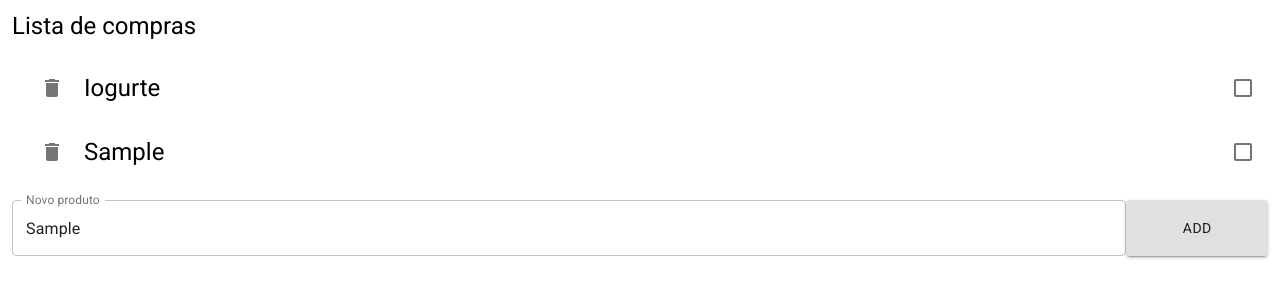
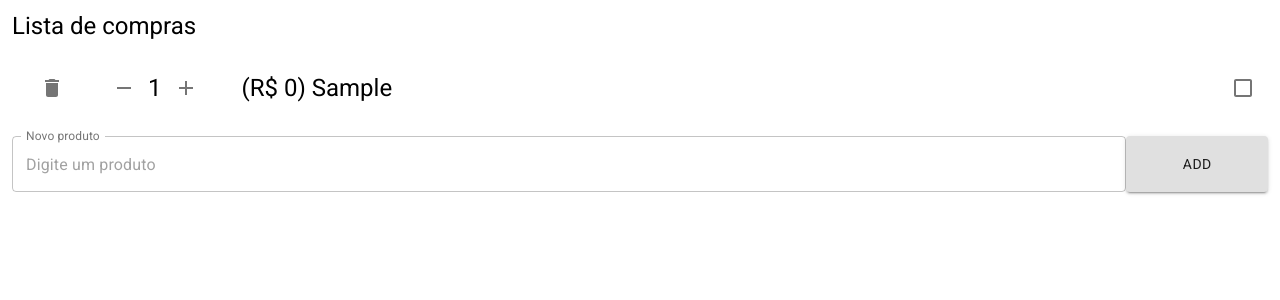
Before and after one commit to atreib/listeiv2, a React (Create React App) app: page / in a window 1280 px wide. Both pictures are taken after typing "Sample" into the empty fields and a click on the button "ADD". Shown: the top 300 px of the page. Built offline with nearby package versions, Linux system fonts and the light colour scheme.

Commit message:
feat: basic shopping list structure and functions

```diff
--- a/package.json
+++ b/package.json
@@ -13,6 +13,7 @@
     "react-scripts": "4.0.2",
     "styled-components": "^5.2.1",
     "typescript": "^4.1.2",
+    "uuid": "^8.3.2",
     "web-vitals": "^1.0.1"
   },
   "scripts": {
@@ -78,6 +79,7 @@
     "@types/react-dom": "^17.0.0",
     "@types/react-router-dom": "^5.1.7",
     "@types/styled-components": "^5.1.7",
+    "@types/uuid": "^8.3.0",
     "@typescript-eslint/eslint-plugin": "^4.15.0",
     "@typescript-eslint/parser": "^4.15.0",
     "eslint": "^7.20.0",
--- a/src/components/pages/dashboard/DashboardPage.tsx
+++ b/src/components/pages/dashboard/DashboardPage.tsx
@@ -9,47 +9,78 @@ import {
   AppButton,
   AppList,
 } from './DashboardPage.styles';
-import { ProductModel, ShoppingListModel } from './../../../models';
-
-const __mock_product__: ProductModel = {
-  id: '0000-0000-0000-00000000-0000',
-  label: 'Iogurte',
-  quantity: 2,
-  unityPrice: 12.5,
-  totalPrice: 25.0,
-};
-
-const __mock_list__: ShoppingListModel = {
-  id: '0000',
-  products: [__mock_product__],
-};
+import { ProductModel } from './../../../models';
+import { generate } from './../../../helpers/uuid';
 
 export const DashboardPage = () => {
-  const [shoppingList, setShoppingList] = useState(__mock_list__.products);
+  const [shoppingList, setShoppingList] = useState<ProductModel[]>();
   const [newProduct, setNewProduct] = useState<string>();
 
+  /**
+   * Adds a new product to the shopping list state
+   * * Uses the value typed on newProduct's state
+   */
   const onAddNewProduct = () => {
     if (newProduct) {
-      setShoppingList([
-        ...shoppingList,
-        {
-          id: '00000',
+      const newitem = {
+        id: generate(),
         label: newProduct,
         quantity: 1,
         unityPrice: 0.0,
         totalPrice: 0.0,
-        },
-      ]);
+      };
+
+      if (shoppingList) setShoppingList([...shoppingList, newitem]);
+      if (!shoppingList) setShoppingList([newitem]);
+      setNewProduct('');
     }
+  };
+
+  /**
+   * Removes a product on state
+   * @param id: (number) id of the removed product
+   */
+  const removeProduct = (id: string) => {
+    if (shoppingList) setShoppingList(shoppingList.filter((x) => x.id !== id));
+  };
+
+  /**
+   * Change product quantity on state
+   * @param increase: (boolean) if should increase or decrease product quantity
+   * @param id: (string) id of the product being modified
+   */
+  const changeProductQuantity = (increase: boolean, id: string) => {
+    if (shoppingList)
+      setShoppingList(
+        shoppingList.map((x) => {
+          if (x.id === id) {
+            return {
+              ...x,
+              quantity: increase ? x.quantity + 1 : x.quantity === 1 ? 1 : x.quantity - 1,
+            };
+          }
+          return x;
+        }),
+      );
   };
 
   return (
     <ShoppingList>
       <ListTitle>Lista de compras</ListTitle>
       <ListWrapper>
+        {shoppingList && (
           <AppList>
-          {shoppingList && shoppingList.map((product) => <Product product={product} key={product.id} />)}
+            {shoppingList.map((product) => (
+              <Product
+                changeProductQuantity={changeProductQuantity}
+                onRemoveProduct={removeProduct}
+                product={product}
+                key={product.id}
+              />
+            ))}
           </AppList>
+        )}
+        {!shoppingList && 'Lista vazia'}
       </ListWrapper>
       <NewProduct>
         <AppInput label="Novo produto" placeholder="Digite um produto" value={newProduct} setValue={setNewProduct} />
--- a/src/components/pages/dashboard/Product.tsx
+++ b/src/components/pages/dashboard/Product.tsx
@@ -1,25 +1,31 @@
 import React, { useState } from 'react';
+import styled from 'styled-components';
+import { Quantity } from './Quantity';
 import { ProductModel } from '../../../models';
 import { AppListItem, AppIconButton, AppCheckbox } from './../../utils';
 import { DeleteIcon } from './../../utils/icons';
 
 interface ComponentProps {
   product: ProductModel;
+  onRemoveProduct: (id: string) => void;
+  changeProductQuantity: (increase: boolean, id: string) => void;
 }
 
-export const Product = ({ product }: ComponentProps) => {
+const ProductLabel = styled.div`
+  flex: 1;
+  display: flex;
+  align-items: center;
+`;
+
+export const Product = ({ product, onRemoveProduct, changeProductQuantity }: ComponentProps) => {
   const [checked, setChecked] = useState(false);
+  const checkbox = <AppCheckbox edge="end" setChecked={setChecked} checked={checked} />;
 
-  const handleRemove = () => {
-    console.log('teste');
-  };
-
-  const icon = (
-    <AppIconButton onClick={handleRemove}>
+  const removeProductIconButton = (
+    <AppIconButton onClick={() => onRemoveProduct(product.id)}>
       <DeleteIcon />
     </AppIconButton>
   );
-  const checkbox = <AppCheckbox edge="end" setChecked={setChecked} checked={checked} />;
 
   return (
     <AppListItem
@@ -28,9 +34,20 @@ export const Product = ({ product }: ComponentProps) => {
       paddingLeft="16px"
       fontSize="1.5rem"
       secondaryAction={checkbox}
-      icon={icon}
+      icon={removeProductIconButton}
     >
-      {product.label}
+      <ProductLabel>
+        <Quantity product={product} changeProductQuantity={changeProductQuantity} />
+        <div>
+          {checked ? (
+            <s>
+              (R$ {product.unityPrice}) {product.label}
+            </s>
+          ) : (
+            `(R$ ${product.unityPrice}) ${product.label} `
+          )}
+        </div>
+      </ProductLabel>
     </AppListItem>
   );
 };
--- /dev/null
+++ b/src/components/pages/dashboard/Quantity.tsx
@@ -0,0 +1,56 @@
+import React from 'react';
+import { ProductModel } from '../../../models';
+import styled from 'styled-components';
+import { AppIconButton } from './../../utils/buttons';
+import { AddIcon, RemoveIcon } from './../../utils/icons';
+
+interface ComponentProps {
+  product: ProductModel;
+  changeProductQuantity: (increase: boolean, id: string) => void;
+}
+
+const QuantitySelector = styled.div`
+  display: flex;
+  justify-content: center;
+  align-items: center;
+  padding: 0px 32px 0px 16px;
+`;
+
+const QuantityLabel = styled.div`
+  display: flex;
+  font-size: 1.5rem;
+`;
+
+const IncreaseButton = styled.div`
+  display: flex;
+`;
+
+const DecreaseButton = styled.div`
+  display: flex;
+`;
+
+export const Quantity = ({ product, changeProductQuantity }: ComponentProps) => {
+  const increaseQuantity = () => {
+    changeProductQuantity(true, product.id);
+  };
+
+  const decreaseQuantity = () => {
+    changeProductQuantity(false, product.id);
+  };
+
+  return (
+    <QuantitySelector>
+      <DecreaseButton>
+        <AppIconButton onClick={() => decreaseQuantity()}>
+          <RemoveIcon />
+        </AppIconButton>
+      </DecreaseButton>
+      <QuantityLabel>{product.quantity}</QuantityLabel>
+      <IncreaseButton>
+        <AppIconButton onClick={() => increaseQuantity()}>
+          <AddIcon />
+        </AppIconButton>
+      </IncreaseButton>
+    </QuantitySelector>
+  );
+};
--- a/src/components/utils/icons/Icons.tsx
+++ b/src/components/utils/icons/Icons.tsx
@@ -1,3 +1,5 @@
 import DeleteIcon from '@material-ui/icons/Delete';
+import AddIcon from '@material-ui/icons/Add';
+import RemoveIcon from '@material-ui/icons/Remove';
 
-export { DeleteIcon };
+export { DeleteIcon, AddIcon, RemoveIcon };
--- a/src/components/utils/list/List.tsx
+++ b/src/components/utils/list/List.tsx
@@ -4,7 +4,7 @@ import { StylesProvider } from '@material-ui/core/styles';
 import List from '@material-ui/core/List';
 
 interface ComponentProps {
-  children: ReactChild[] | ReactChildren[];
+  children: ReactChild | ReactChildren | ReactChild[] | ReactChildren[] | undefined;
 }
 
 const StyledList = styled(List)`
--- /dev/null
+++ b/src/helpers/uuid/Uuid.ts
@@ -0,0 +1,5 @@
+import { v4 as uuidv4 } from 'uuid';
+
+export const generate = (): string => {
+  return uuidv4();
+};
--- /dev/null
+++ b/src/helpers/uuid/index.tsx
@@ -0,0 +1 @@
+export * from './Uuid';
```
Lines whose indentation alone changed are shown as unchanged.
